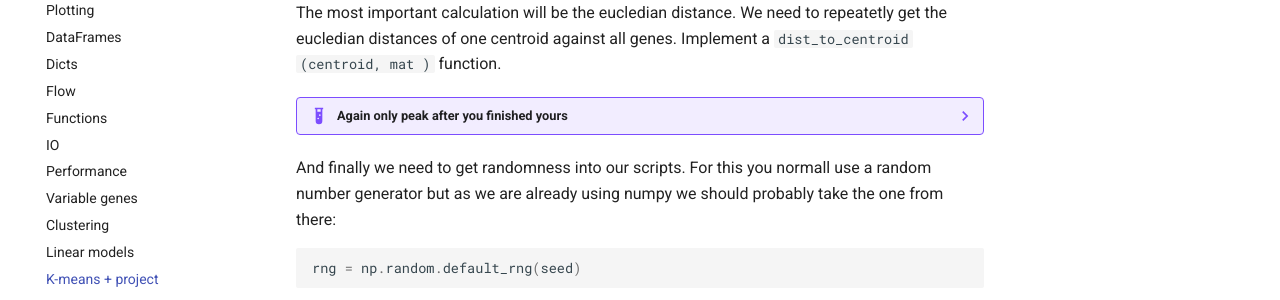
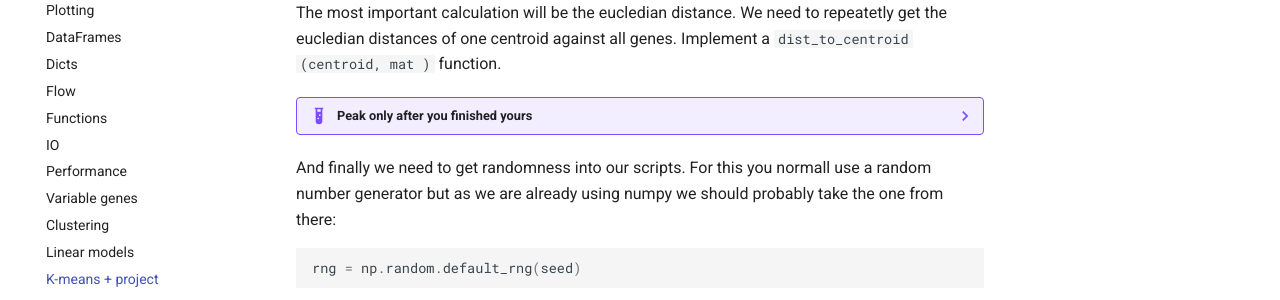
Before and after one commit to sccbioinformatics/Python_programming_1, an MkDocs documentation site: the page built from docs/13-kmeans-project.md, in a window 1280 px wide and 900 px high, scrolled down 4050 px. Shown: the part 152-452 px from the top of the window. Built offline with MkDocs 1.6.1 and Material for MkDocs 9.7.7, drawn with Linux system fonts in a browser that asks for light colours; part of the change alters nothing that is shown.

````diff
--- a/docs/13-kmeans-project.md
+++ b/docs/13-kmeans-project.md
@@ -203,9 +203,22 @@ We need to repeatetly get the eucledian distances of one centroid against all ge
 Implement a ``dist_to_centroid (centroid, mat )`` function.
 
 
-??? example "Again only peak after you finished yours"
+??? example "Peak only after you finished yours"
 
     ```python
+    ## I am sure yours performs way better!
+    def dist( vec_a, vec_b ):
+        """
+        Calculates the distance between two numpy arrays
+        """
+        if len(vec_a) != len(vec_b):
+            raise ValueError("Vectors must have the same length.")
+
+        sum = 0.0
+        for (a,b) in vec_a.zip(vec_b):
+            sum += (a -b) ** 2
+        return (sum ** 0.5)
+
     def dist_to_centroid (centroid, mat ):
         """
         Calculates eucledian distance between one centroid and a matrix of genes
````
